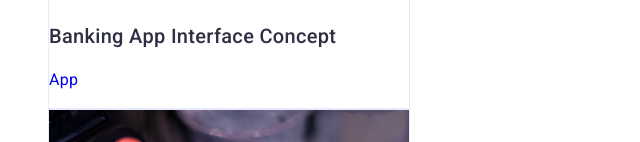
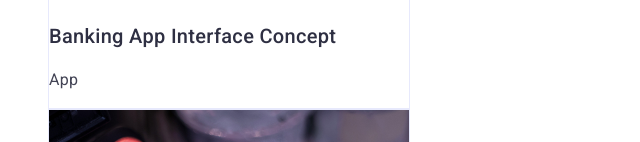
Before and after one commit to Dmytro-Lys/goit-markup-hw-02, a plain HTML site: page portfolio.html in a window 1280 px wide. Shown: the part 658-800 px from the top of the page, 0-640 px from the left. Drawn offline with Linux system fonts and the light colour scheme.

Commit message:
Update styles.css

```diff
--- a/css/styles.css
+++ b/css/styles.css
@@ -239,3 +239,6 @@
   line-height: calc(24 / 20);
   color: var(--col-navy-blue);
 }
+.portfolio-hero-p {
+  color: var(--col-slate);
+}
```
